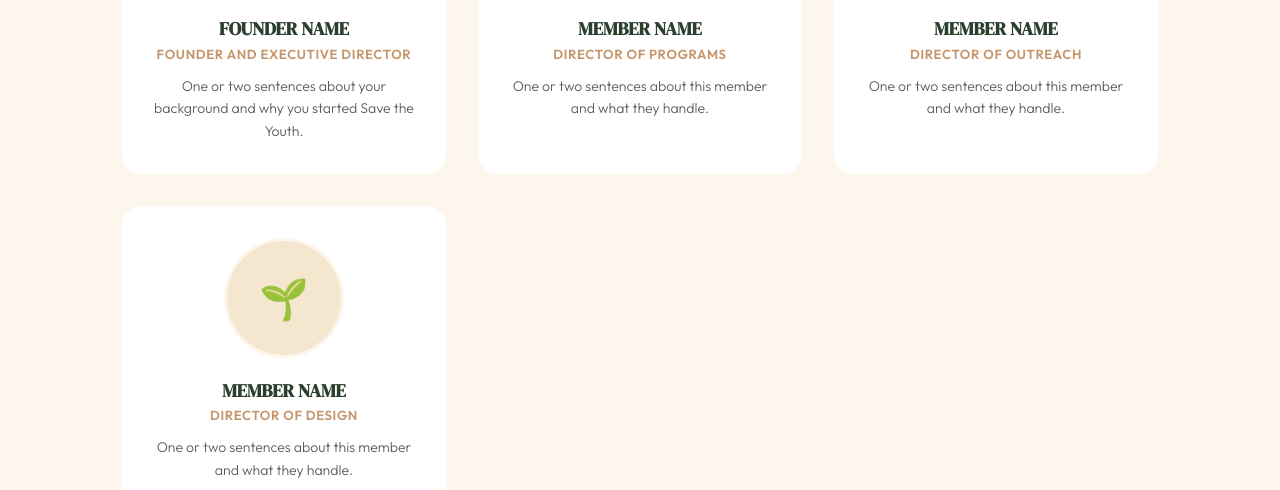
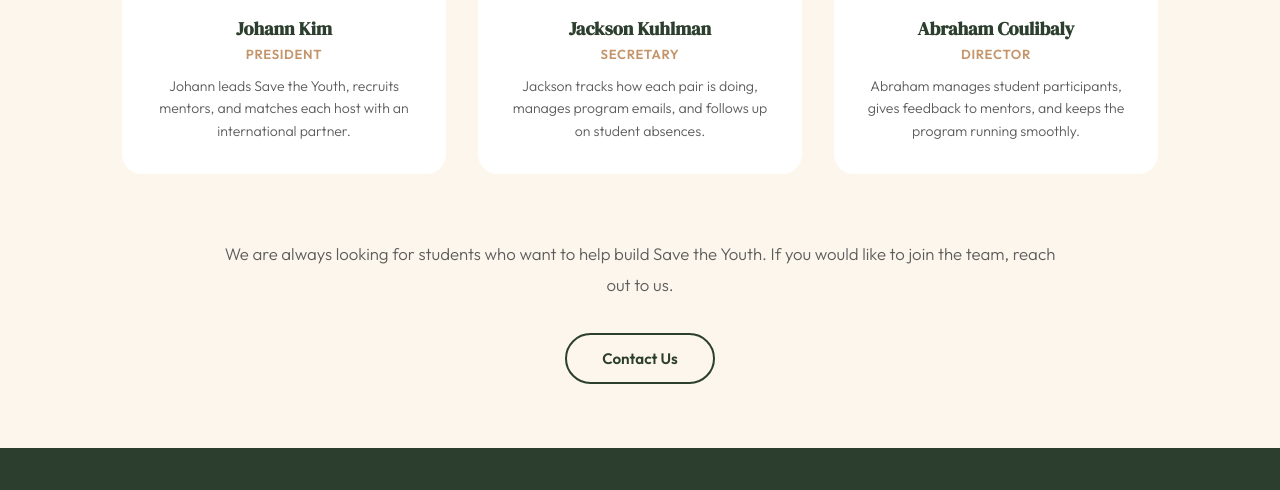
Before and after one commit to savetheyouthsty-cell/sty.github.io, a plain HTML site: page team.html in a window 1280 px wide. Shown: the part 617-1107 px from the top of the page. Drawn offline with Linux system fonts and the light colour scheme.

Commit message:
Update team.html

```diff
--- a/team.html
+++ b/team.html
@@ -40,31 +40,24 @@
   <div class="team-grid fade-in">
 
     <div class="team-member">
-      <div class="team-photo placeholder">&#127793;</div>
-      <h3>FOUNDER NAME</h3>
-      <div class="role">Founder and Executive Director</div>
-      <p>One or two sentences about your background and why you started Save the Youth.</p>
+      <img src="photos/johann.jpg" class="team-photo" alt="Johann Kim" onerror="this.outerHTML='&lt;div class=&quot;team-photo placeholder&quot;&gt;&amp;#127793;&lt;/div&gt;'" />
+      <h3>Johann Kim</h3>
+      <div class="role">President</div>
+      <p>Johann leads Save the Youth, recruits mentors, and matches each host with an international partner.</p>
     </div>
 
     <div class="team-member">
-      <div class="team-photo placeholder">&#127793;</div>
-      <h3>MEMBER NAME</h3>
-      <div class="role">Director of Programs</div>
-      <p>One or two sentences about this member and what they handle.</p>
+      <img src="photos/jackson.jpg" class="team-photo" alt="Jackson Kuhlman" onerror="this.outerHTML='&lt;div class=&quot;team-photo placeholder&quot;&gt;&amp;#127793;&lt;/div&gt;'" />
+      <h3>Jackson Kuhlman</h3>
+      <div class="role">Secretary</div>
+      <p>Jackson tracks how each pair is doing, manages program emails, and follows up on student absences.</p>
     </div>
 
     <div class="team-member">
-      <div class="team-photo placeholder">&#127793;</div>
-      <h3>MEMBER NAME</h3>
-      <div class="role">Director of Outreach</div>
-      <p>One or two sentences about this member and what they handle.</p>
-    </div>
-
-    <div class="team-member">
-      <div class="team-photo placeholder">&#127793;</div>
-      <h3>MEMBER NAME</h3>
-      <div class="role">Director of Design</div>
-      <p>One or two sentences about this member and what they handle.</p>
+      <img src="photos/abraham.jpg" class="team-photo" alt="Abraham Coulibaly" onerror="this.outerHTML='&lt;div class=&quot;team-photo placeholder&quot;&gt;&amp;#127793;&lt;/div&gt;'" />
+      <h3>Abraham Coulibaly</h3>
+      <div class="role">Director</div>
+      <p>Abraham manages student participants, gives feedback to mentors, and keeps the program running smoothly.</p>
     </div>
 
   </div>
```
